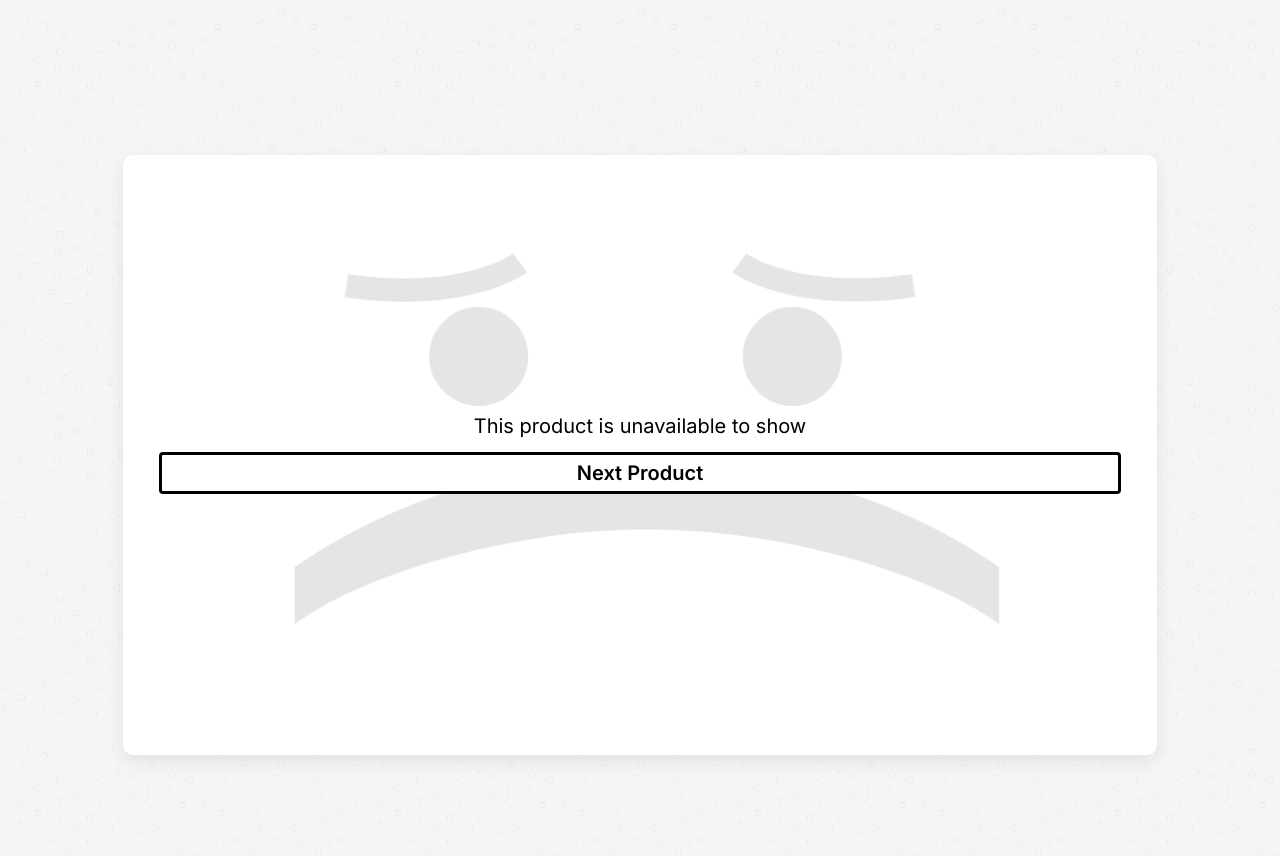
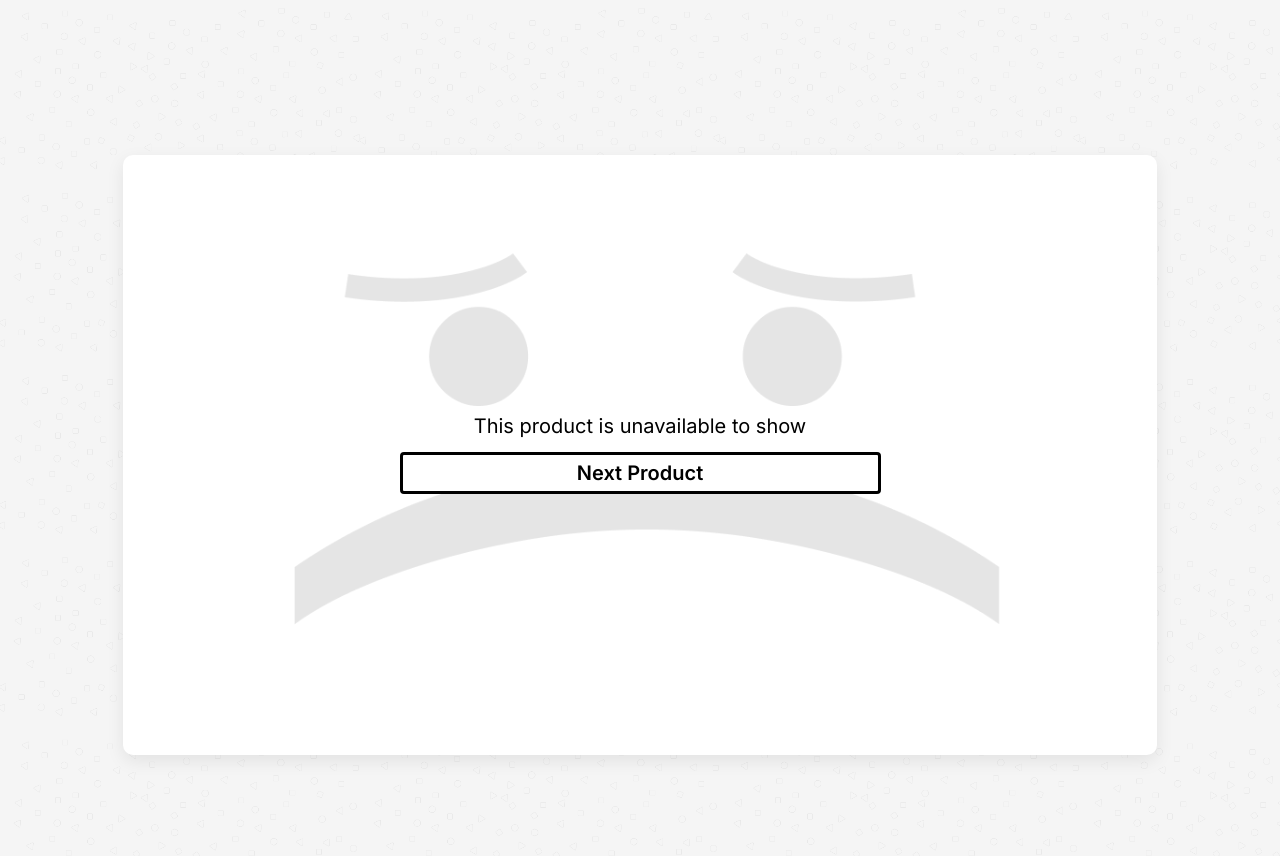
Before and after one commit to rdsarjito/ecommerce-catalog, a Vue app: page / in a window 1280 px wide. Shown: the top 856 px of the page. Built offline with nearby package versions, Linux system fonts and the light colour scheme.

Commit message:
feat(unavailable): responsive Next Product button with max-width 50%

```diff
--- a/src/components/ProductDisplay.vue
+++ b/src/components/ProductDisplay.vue
@@ -92,7 +92,7 @@ export default Vue.extend({
   height: 1px;
   background-color: #e0e0e0;
   width: 100%;
-  align-self: stretch;
+  align-self: stretch; /* fit column width only */
 }
 .rule { margin: -12px 0 12px 0; }
 .divider { margin: 0 0; }
@@ -129,10 +129,10 @@ export default Vue.extend({
   margin: 0;
 }
 
-.page-unavailable .actions { justify-content: center; }
+.page-unavailable .actions { justify-content: center; width: 100%; }
 .page-unavailable .actions .btn.secondary {
-  width: 465px;
-  max-width: 100%;
+  width: 100%;
+  max-width: 50%;
   height: 42px;
   border-radius: 4px;
   border-width: 3px;
@@ -148,6 +148,9 @@ export default Vue.extend({
   font-size: 20px;
   line-height: 1;
   letter-spacing: 0;
+}
+@media (max-width: 768px) {
+  .page-unavailable .actions .btn.secondary { max-width: 100%; }
 }
 
 .page-unavailable .card > div {
@@ -186,3 +189,4 @@ export default Vue.extend({
 }
 
 </style>
+55%
```
